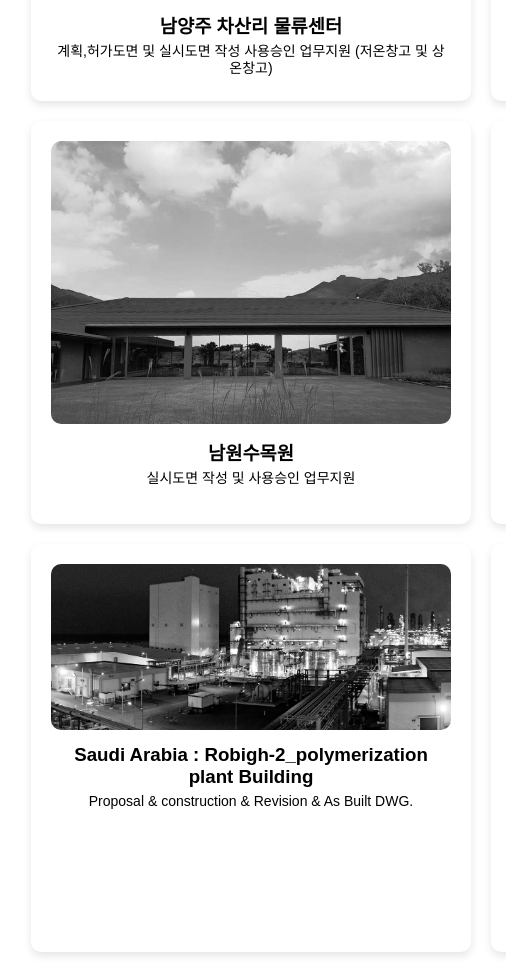
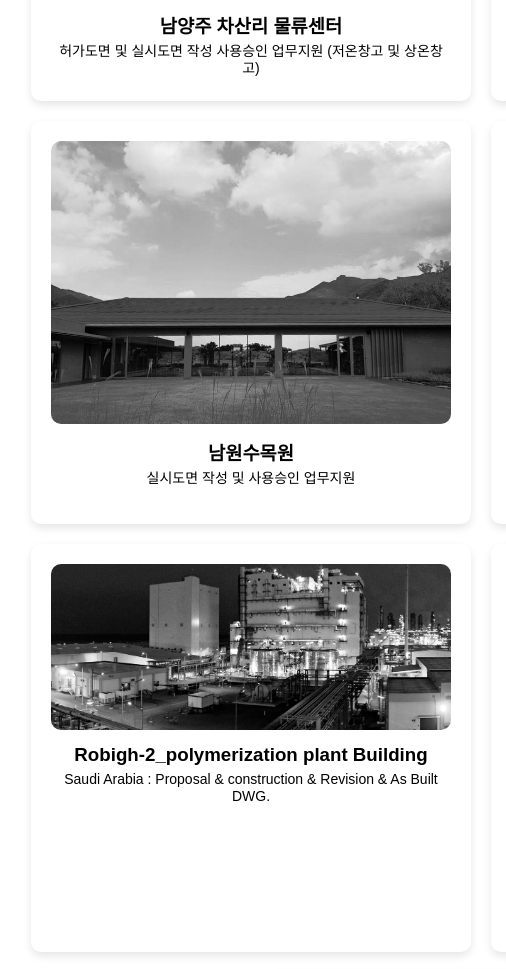
Before and after one commit to Le-KIN/my-portfolio, a plain HTML site: page index.html in a window 1280 px wide. Shown: the part 3532-4501 px from the top of the page, 159-665 px from the left. Drawn offline with Linux system fonts and the light colour scheme; grey boxes are pictures that could not be loaded.

Commit message:
Image 수정

```diff
--- a/index.html
+++ b/index.html
@@ -250,7 +250,7 @@
       <div class="card">
         <img src="proj9.jpg" alt="사천진리">
         <h3>남양주 차산리 물류센터</h3>
-        <p>계획,허가도면 및 실시도면 작성 사용승인 업무지원 (저온창고 및 상온창고)</p>
+        <p>허가도면 및 실시도면 작성 사용승인 업무지원 (저온창고 및 상온창고)</p>
       </div>
       <div class="card">
         <img src="proj10.jpg" alt="도시형생활주택">
@@ -269,8 +269,8 @@
       </div>
       <div class="card">
         <img src="proj15.jpg" alt="Saudi Arabia">
-        <h3>Saudi Arabia : Robigh-2_polymerization plant Building</h3>
-        <p>Proposal & construction & Revision & As Built DWG.</p>
+        <h3>Robigh-2_polymerization plant Building</h3>
+        <p>Saudi Arabia : Proposal & construction & Revision & As Built DWG.</p>
       </div>
       <div class="card">
         <img src="proj17.jpg" alt="염광교회">
```
